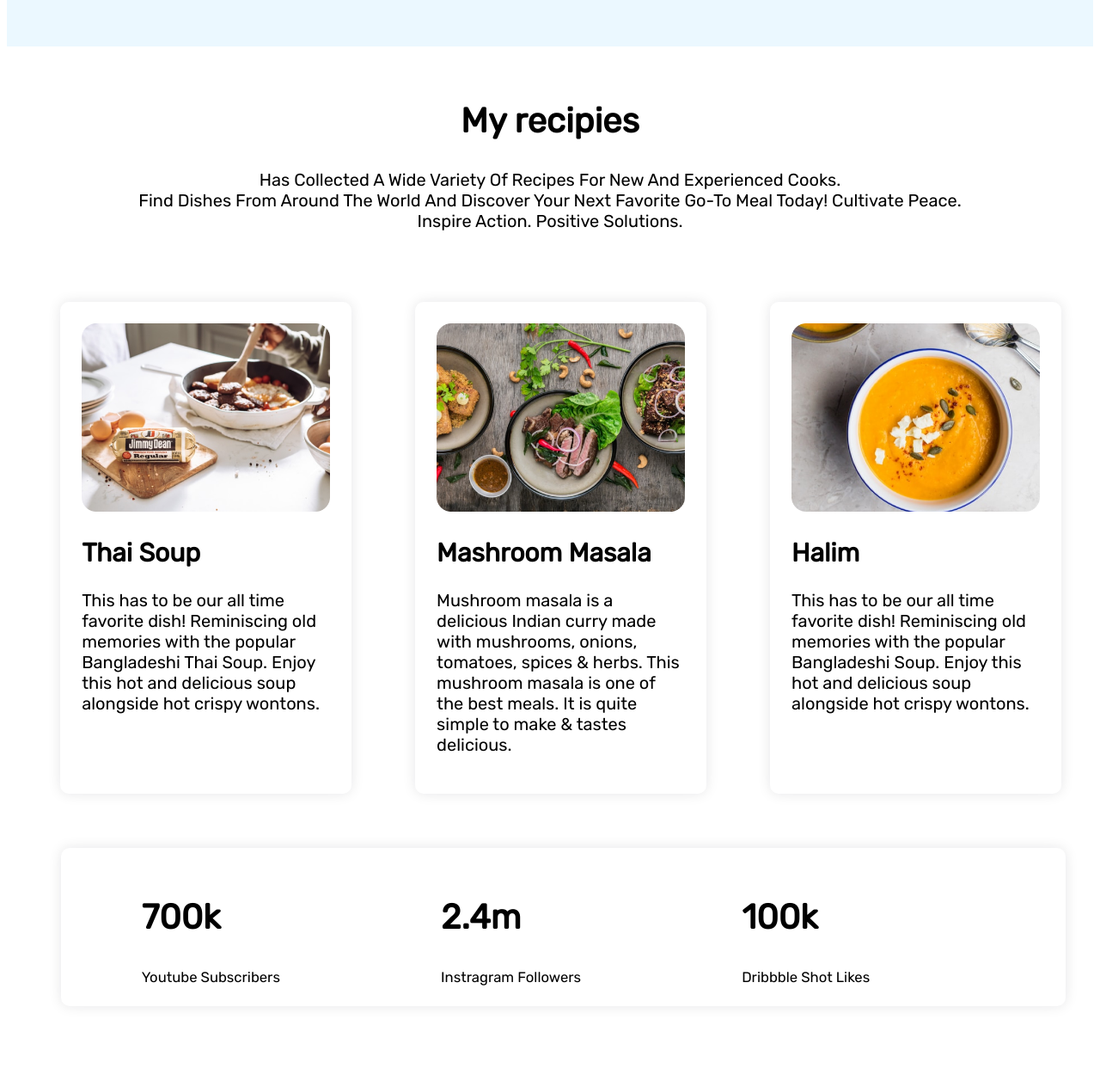
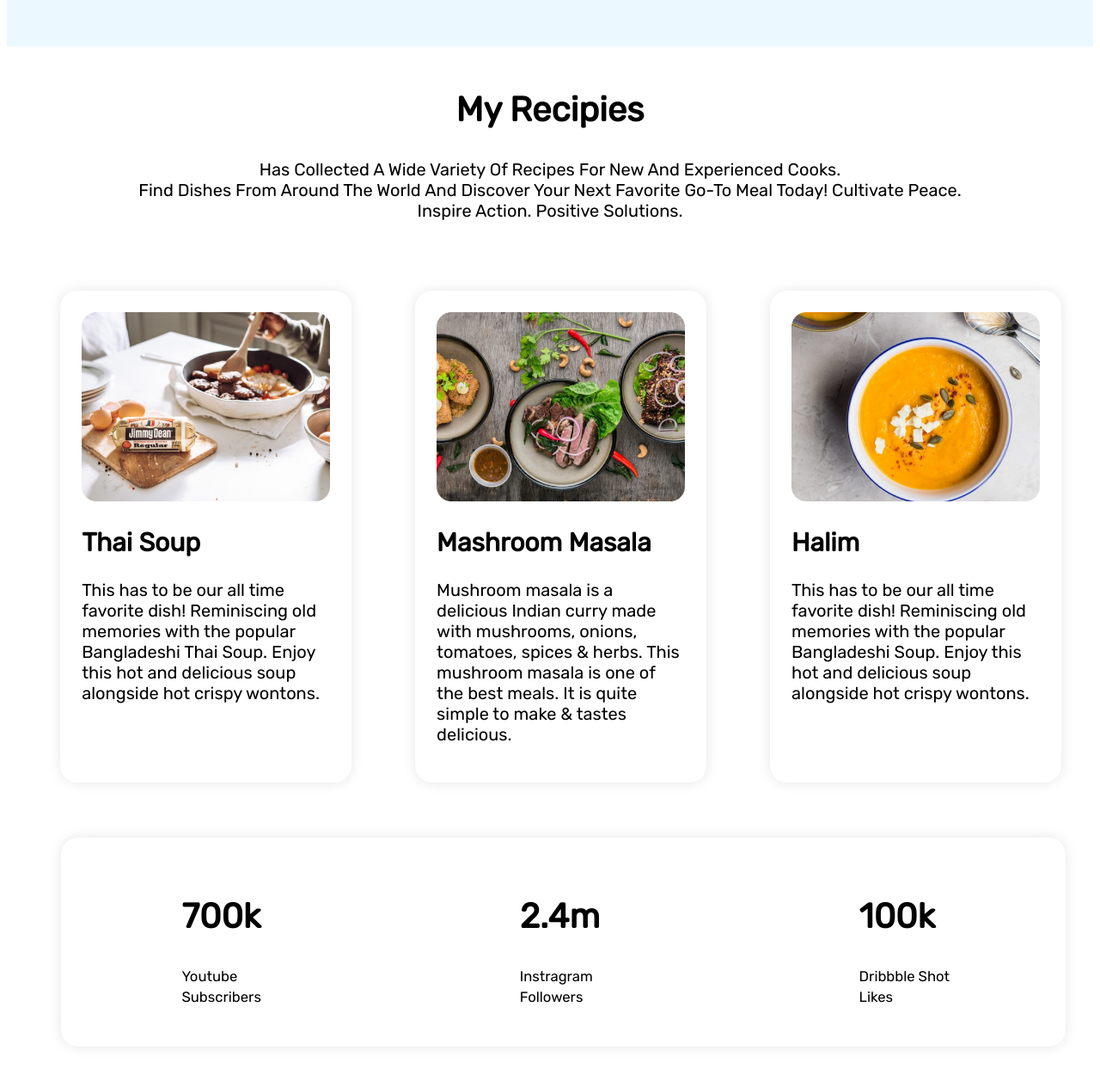
Before and after one commit to sanjoy0047/food-network, a plain HTML site: page index.html in a window 1280 px wide. Shown: the part 1449-2713 px from the top of the page at 86% size. Drawn offline with Linux system fonts and the light colour scheme.

Commit message:
update file

```diff
--- a/index.html
+++ b/index.html
@@ -44,7 +44,7 @@
     </section>
     <section>
         <div id="my-receipe">
-            <h1>My recipies
+            <h1>My Recipies
             </h1>
             <p>Has Collected A Wide Variety Of Recipes For New And Experienced Cooks. <br> Find Dishes From Around The
                 World
@@ -73,6 +73,7 @@
                 <p>This has to be our all time favorite dish! Reminiscing old memories with the popular Bangladeshi
                     Soup. Enjoy this hot and delicious soup alongside hot crispy wontons. </p>
             </div>
+        </div>
     </section>
     <section class="seciotn-item media-part">
         <div class="social-media">
@@ -92,7 +93,7 @@
     <section>
         <div id="text-position">
             <marquee behavior="" direction="">
-                <h1>Newsletter</h1>
+                <h1><span class="text-color">Newsletter</span></h1>
             </marquee>
 
             <p>Enter your email address below to join our mailing list and have our latest news, updates and recipes
--- a/style.css
+++ b/style.css
@@ -33,7 +33,7 @@ h1{
     font-size: 40px;
 }
 #my-receipe{
-    margin-top: 5%;
+    margin-top: 4%;
     text-align: center;
 }
 .bg-image{
@@ -46,7 +46,7 @@ h1{
     width: 100%;
     padding: 2%;
     box-shadow: rgba(17, 17, 26, 0.1) 0px 0px 15px;
-    border-radius: 10px;
+    border-radius: 20px;
     margin-left: 3%;
     margin-right: 3%;
     margin-top:5%;
@@ -54,11 +54,14 @@ h1{
 .media-part{
     width: 92.5%;
     box-shadow: rgba(17, 17, 26, 0.1) 0px 0px 15px;
-    border-radius: 10px;
+    border-radius: 20px;
     margin: 5%;
 }
 .social-media{
-    padding: 2% 8%;
+    padding-left: 12%;
+    padding-right: 8%;
+    padding-top: 3%;
+    padding-bottom: 4%;
 
 }
 #text-position{
```
